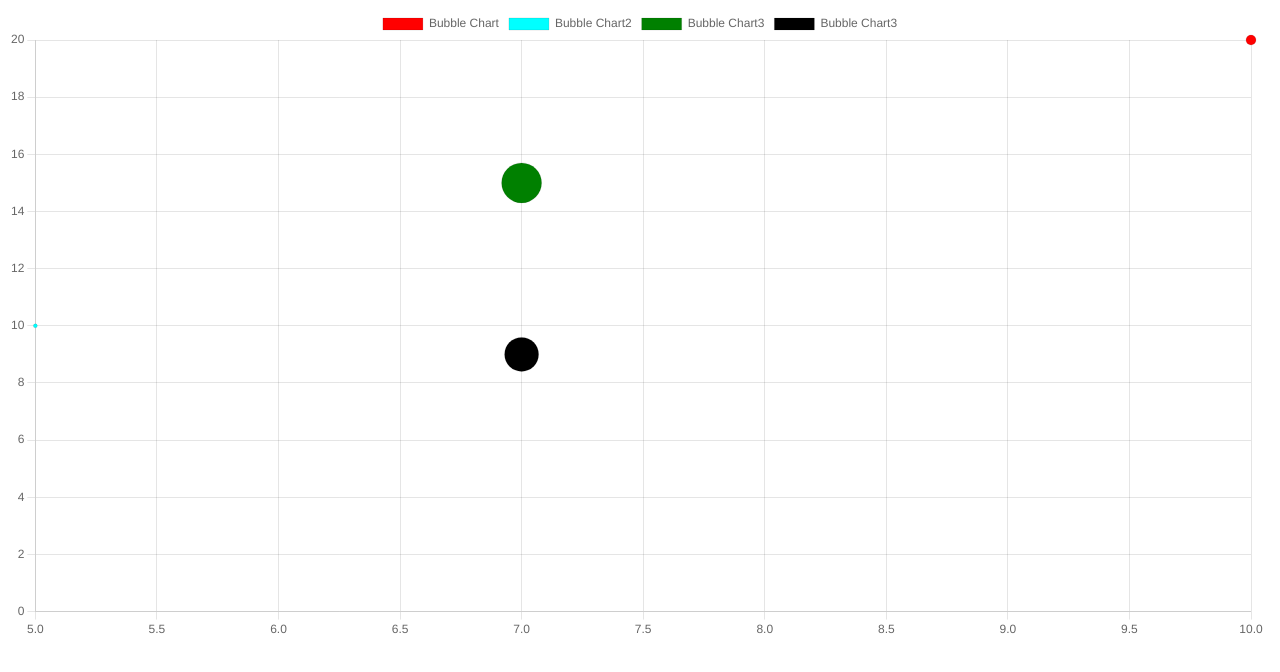
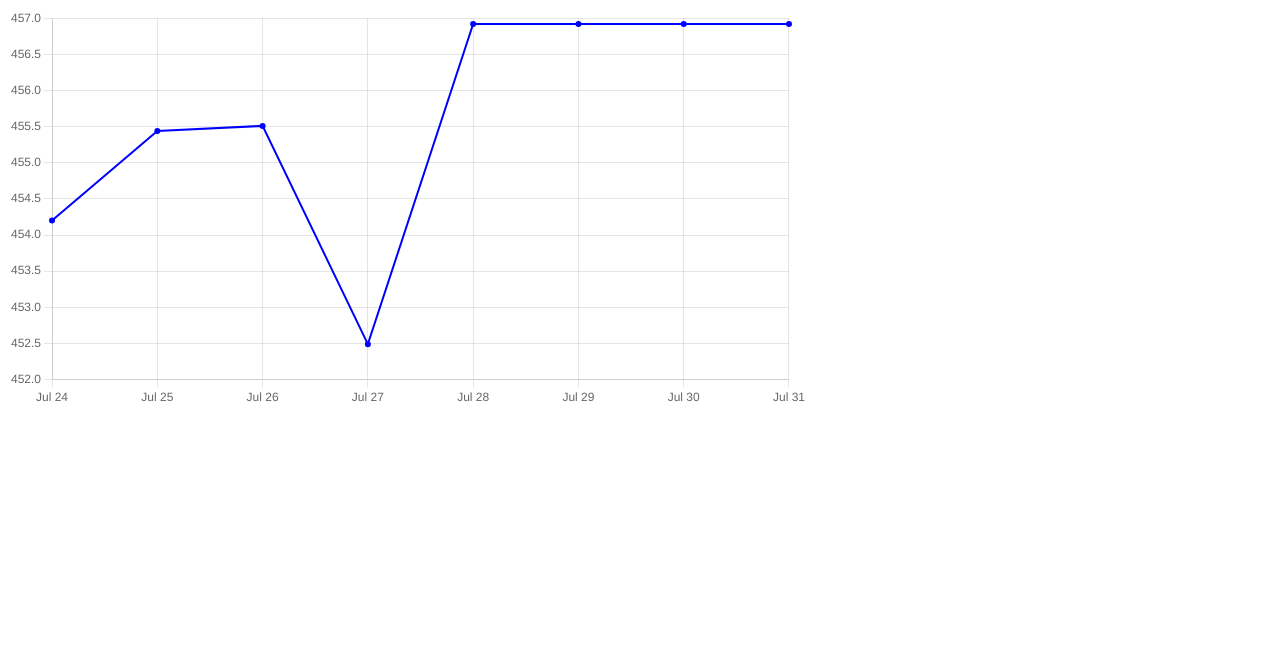
Before and after one commit to onifernando1/charts, a React (Create React App) app in the folder charts/: page / in a window 1280 px wide. Shown: the top 672 px of the page. Built offline with nearby package versions, Linux system fonts and the light colour scheme.

Commit message:
individual price line graph, props for data and labels

```diff
--- a/charts/src/App.js
+++ b/charts/src/App.js
@@ -2,14 +2,13 @@ import React from "react";
 import LineGraph from "./components/LineGraph";
 import BarChart from "./components/BarChart";
 import BubbleChart from "./components/BubbleChart";
+import Overview from "./components/Overview";
 
 function App() {
   return (
-    <div>
-      {/* <LineGraph /> */}
-      {/* <BarChart /> */}
-      <BubbleChart />
-    </div>
+    <>
+      <Overview />
+    </>
   );
 }
 
--- /dev/null
+++ b/charts/src/assets/styles/pricehistory.css
@@ -0,0 +1,5 @@
+.price-history-container {
+  /* background-color: red; */
+  height: 50rem;
+  width: 50rem;
+}
--- /dev/null
+++ b/charts/src/components/IndividualPriceHistoryGraph.js
@@ -0,0 +1,55 @@
+import React from "react";
+import { Line } from "react-chartjs-2";
+import {
+  Chart as ChartJS,
+  LineElement,
+  CategoryScale, // x axis
+  LinearScale, // y axis
+  PointElement,
+  Legend,
+  Tooltip,
+} from "chart.js";
+
+function IndividualPriceHistoryGraph(props) {
+  ChartJS.register(
+    LineElement,
+    CategoryScale,
+    LinearScale,
+    PointElement,
+    Legend,
+    Tooltip
+  );
+
+  const priceLabels = props.priceLabels;
+
+  const priceData = props.priceData;
+
+  const options = {
+    plugins: {
+      legend: { display: false },
+    },
+  };
+
+  const data = {
+    labels: priceLabels,
+    datasets: [
+      {
+        label: "USD",
+        data: priceData,
+        backgroundColor: "blue",
+        borderColor: "blue",
+        pointRadius: 2,
+        fill: true,
+        borderWidth: 2,
+      },
+    ],
+  };
+
+  return (
+    <div>
+      <Line data={data} options={options} />
+    </div>
+  );
+}
+
+export default IndividualPriceHistoryGraph;
--- a/charts/src/components/Overview.js
+++ b/charts/src/components/Overview.js
@@ -0,0 +1,12 @@
+import React from "react";
+import PriceHistory from "./PriceHistory";
+
+function Overview() {
+  return (
+    <div className="overview-container">
+      <PriceHistory />
+    </div>
+  );
+}
+
+export default Overview;
--- a/charts/src/components/PriceHistory.js
+++ b/charts/src/components/PriceHistory.js
@@ -0,0 +1,31 @@
+import React from "react";
+import "../assets/styles/pricehistory.css";
+import IndividualPriceHistoryGraph from "./IndividualPriceHistoryGraph";
+
+function PriceHistory() {
+  const weekPriceLabels = [
+    "Jul 24",
+    "Jul 25",
+    "Jul 26",
+    "Jul 27",
+    "Jul 28",
+    "Jul 29",
+    "Jul 30",
+    "Jul 31",
+  ];
+
+  const weekPriceData = [
+    454.2, 455.44, 455.51, 452.49, 456.92, 456.92, 456.92, 456.92,
+  ];
+
+  return (
+    <div className="price-history-container">
+      <IndividualPriceHistoryGraph
+        priceData={weekPriceData}
+        priceLabels={weekPriceLabels}
+      />
+    </div>
+  );
+}
+
+export default PriceHistory;
```
Also changed, not shown: charts/src/components/HoldingStats.js (added, +7 -0 lines).
